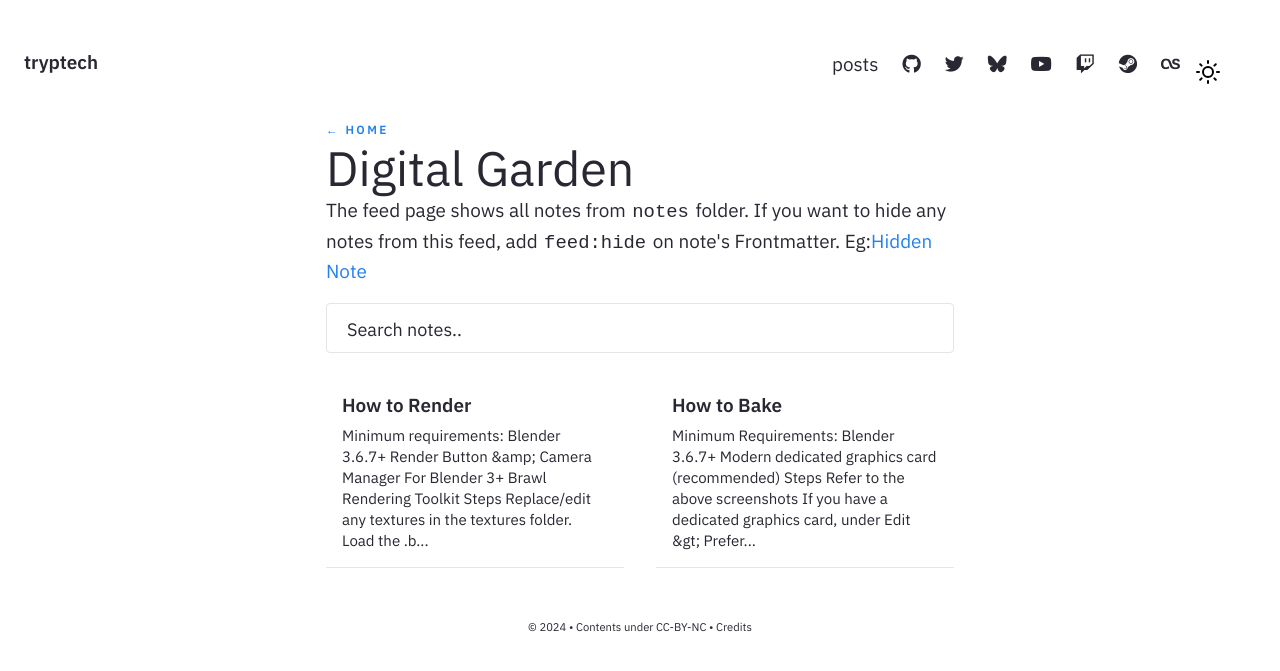
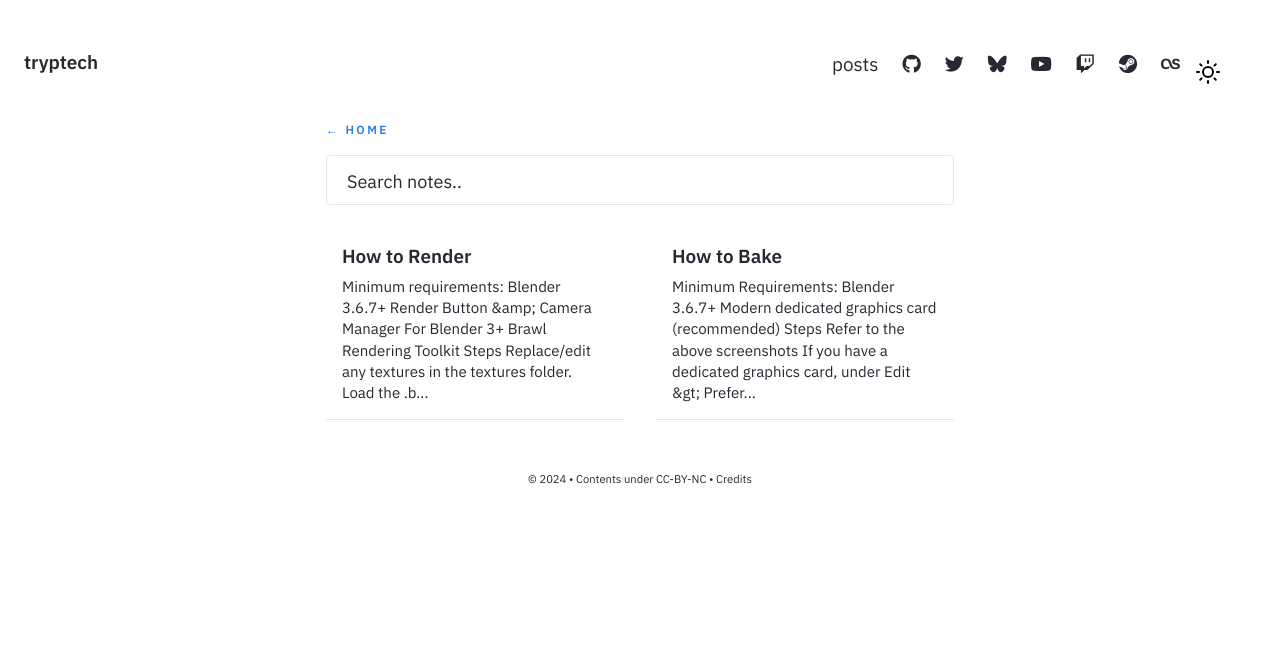
Before and after one commit to tryptech/tryptech.github.io, a Jekyll site: the page built from pages/notes.md, in a window 1280 px wide. Shown: the top 671 px of the page. Built offline with Jekyll 4.4.1, drawn with Linux system fonts in a browser that asks for light colours; nearby versions of some CDN libraries.

Commit message:
no message

```diff
--- a/pages/notes.md
+++ b/pages/notes.md
@@ -2,7 +2,4 @@
 layout: Post
 permalink: /notes
 feedformat: card
-title: Digital Garden
 ---
-
-The feed page shows all notes from `notes` folder. If you want to hide any notes from this feed, add `feed:hide` on note's Frontmatter. Eg:[[Hidden Note]]
```
